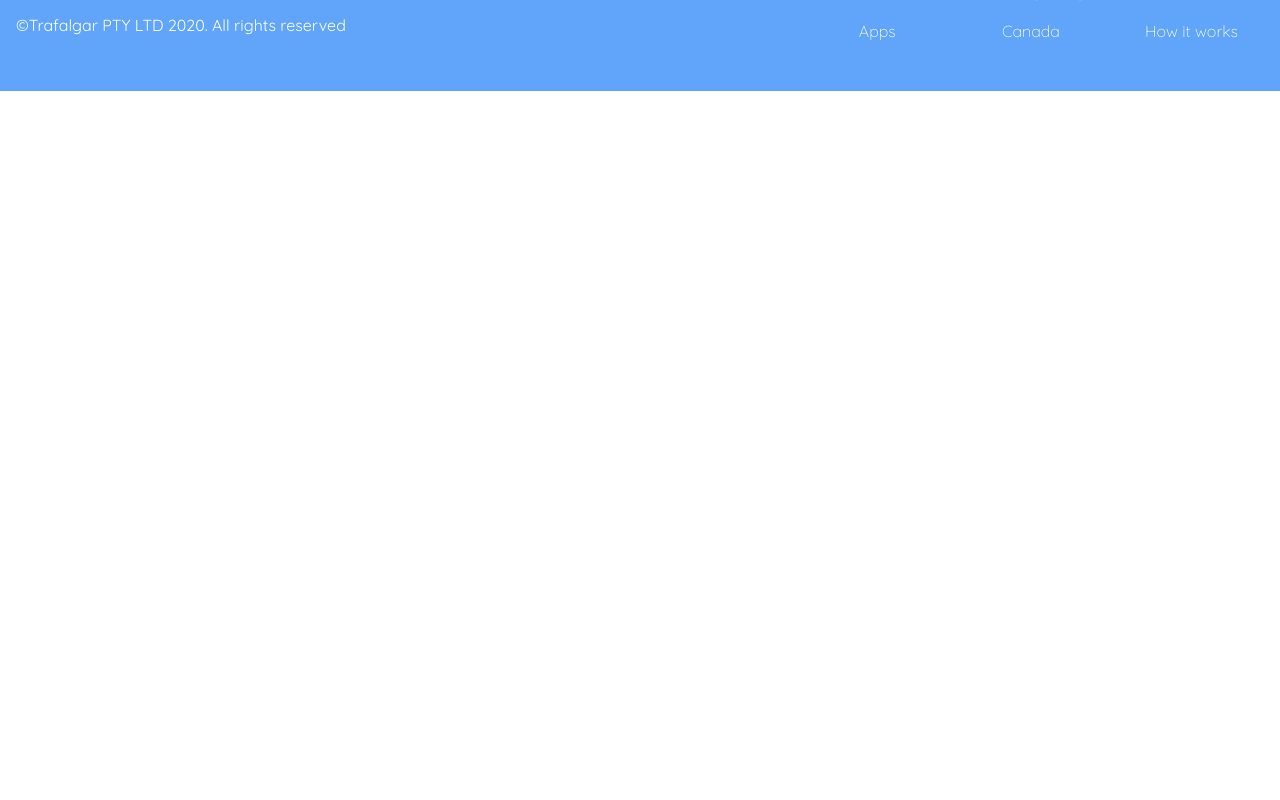
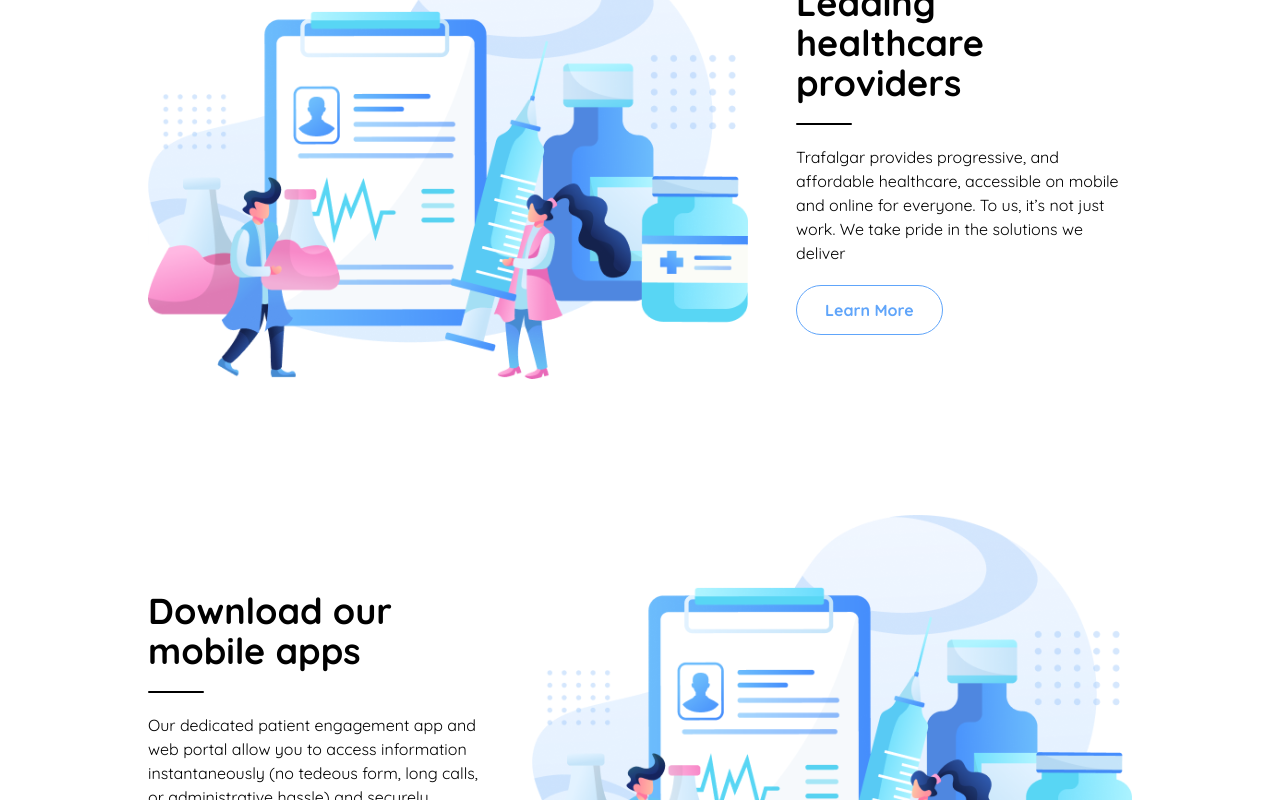
Before and after one commit to letdummy/halodesigners-intern, a React (Vite) app: page / in a window 1280 px wide. Shown: the part 2140-2940 px from the top of the page. Before the commit the page ends 2231 px from the top, so only its background shows below. Built offline with nearby package versions, Linux system fonts and the light colour scheme.

Commit message:
feat: implement additional section

```diff
--- a/src/App.tsx
+++ b/src/App.tsx
@@ -4,6 +4,8 @@
 import Nav from './components/Nav';
 import Hero from './components/Hero';
 import Service from './components/Service';
+import AboutSection from './components/AboutSection';
+import AppSection from './components/AppSection';
 import Footer from './components/Footer';
 
 function App() {
@@ -19,6 +21,8 @@
       <Nav />
       <Hero />
       <Service />
+      <AboutSection />
+      <AppSection />
       <Footer />
     </>
   );
--- /dev/null
+++ b/src/components/AboutSection.tsx
@@ -0,0 +1,16 @@
+import SectionHeading from "./SectionHeading";
+
+function AboutSection() {
+    return (
+        <section className="flex flex-col lg:flex-row gap-12 my-24 h-fit items-center max-w-screen-lg lg:mx-auto lg:p-5 mx-5">
+            <img src="/about.svg" alt="About Ilustration" width={600} />
+            <SectionHeading
+                title="Leading healthcare providers"
+                description="Trafalgar provides progressive, and affordable healthcare, accessible on mobile and online for everyone.
+                To us, it’s not just work. We take pride in the solutions we deliver"
+            />
+        </section>
+    )
+}
+
+export default AboutSection;
--- /dev/null
+++ b/src/components/AppSection.tsx
@@ -0,0 +1,16 @@
+import SectionHeading from "./SectionHeading";
+
+function AppSection() {
+    return (
+        <section className="flex flex-col lg:flex-row gap-12 my-24 h-fit items-center max-w-screen-lg lg:mx-auto lg:p-5 mx-5">
+            <SectionHeading
+                title="Download our mobile apps"
+                description="Our dedicated patient engagement app and web portal allow you to access information instantaneously
+                (no tedeous form, long calls, or administrative hassle) and securely"
+            />
+            <img src="/about.svg" alt="About Ilustration" width={600} />
+        </section>
+    )
+}
+
+export default AppSection;
--- a/src/components/Hero.tsx
+++ b/src/components/Hero.tsx
@@ -8,6 +8,7 @@
                 src="/hero.svg"
                 alt="Hero Ilustration"
                 width={600}
+                className="mx-auto lg:mx-0"
             />
         </section>
     )
--- /dev/null
+++ b/src/components/SectionHeading.tsx
@@ -0,0 +1,23 @@
+import Button from "./Button";
+
+interface SectionHeadingProps {
+    title: string;
+    description: string;
+}
+
+function SectionHeading({ title, description }: SectionHeadingProps) {
+    return (
+        <section className="flex flex-col gap-5 lg:w-2/4 items-center text-center lg:items-start lg:text-start self-center">
+            <h1 className="text-4xl font-extrabold">
+                {title}
+            </h1>
+            <img src="/devider.svg" className="max-w-20" />
+            <p className="max-w-96">
+                {description}
+            </p>
+            <Button text="Learn More" isReverse={true} />
+        </section>
+    )
+}
+
+export default SectionHeading;
```
Also changed, not shown: public/about.svg (added), public/app.svg (added), src/components/ArticleItem.jsx (deleted), src/components/ArticleList.jsx (deleted), src/components/Section.jsx (deleted), src/components/Testimonials.jsx (deleted).
